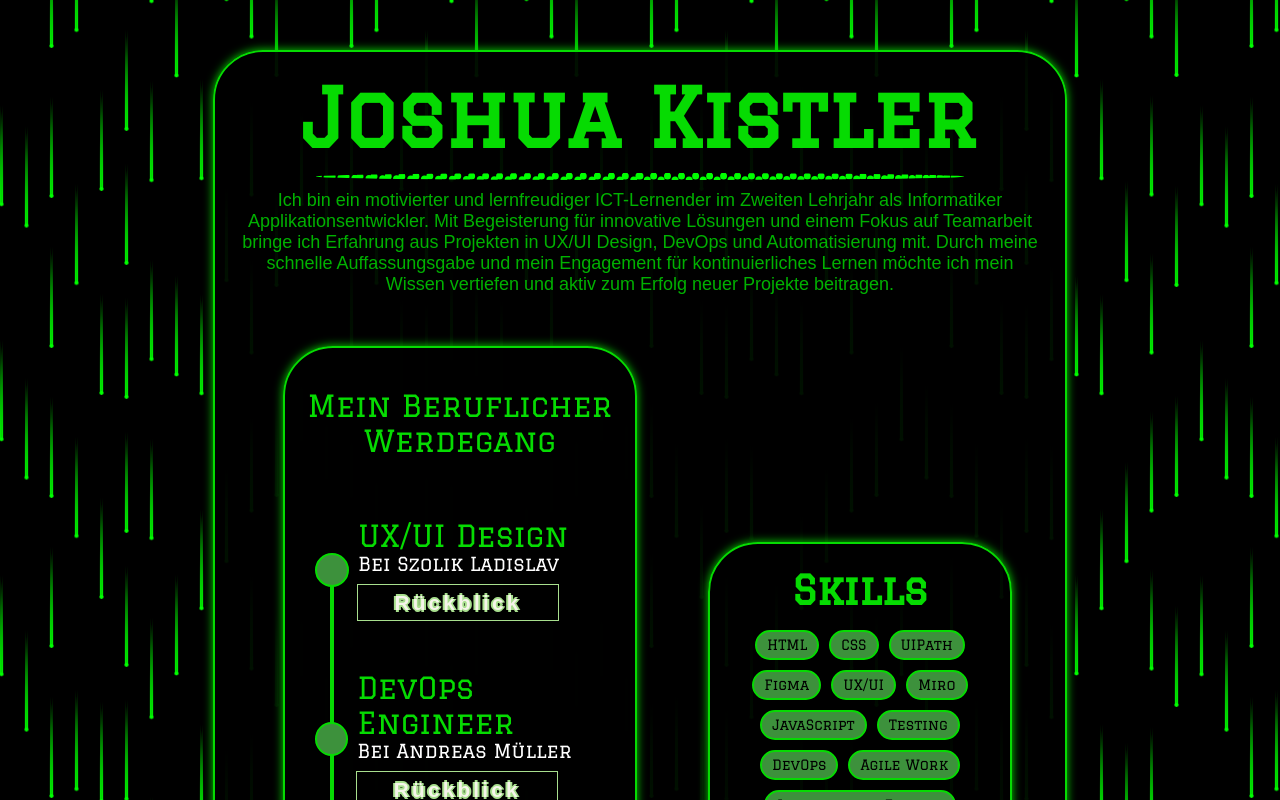
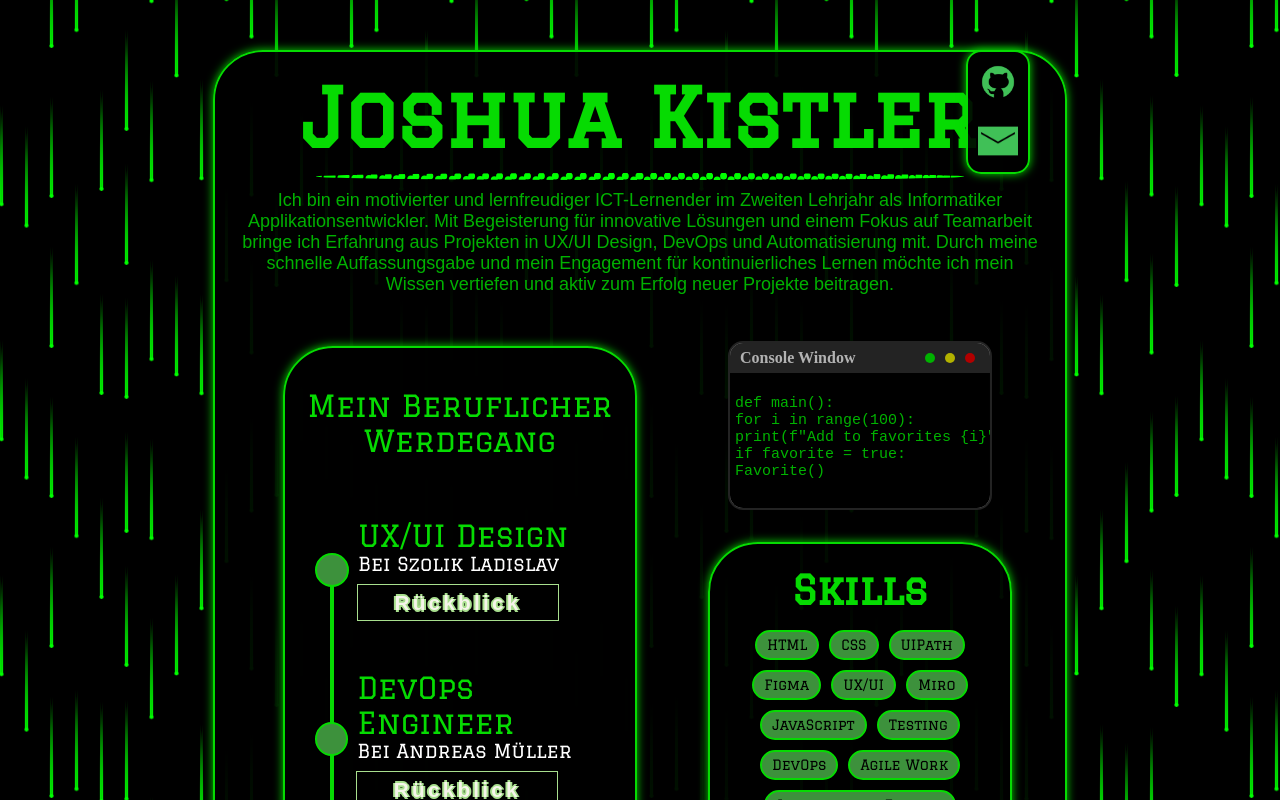
Before and after one commit to JoshuaKistler/myAsite, a plain HTML site: page index.html in a window 1280 px wide. Drawn offline with Linux system fonts and the light colour scheme.

Commit message:
finished

```diff
--- a/index.html
+++ b/index.html
@@ -12,7 +12,14 @@
 </head>
 <body>
   <div class="background">
-
+    <div class="sticky-widget">
+      <a href="https://github.com/JoshuaKistler" target="_blank" class="sticky-icon">
+        <img src="github.png" alt="GitHub Logo">
+      </a>
+      <a href="mailto:Joshua.Kistler@swisscom.com" class="sticky-icon">
+        <img src="icons8-mail-100.png" alt="Mail Logo">
+      </a>
+    </div>
     <div class="content">
       <div class="widget">
         <div class="widget-content">
--- a/styles.css
+++ b/styles.css
@@ -182,7 +182,7 @@ More comprehensive version at shenanigans.shoghisimon.ca/collection/css-rain-bg/
 .widget {
   width: 100%;
   max-width: 850px;
-  height: 2000px;
+  height: 1900px;
   background: rgba(0, 0, 0, 0.9); /* 90% transparency */
   border: 2px solid #06DB02; /* Border color */
   border-radius: 50px; /* Rounded corners */
@@ -257,7 +257,7 @@ More comprehensive version at shenanigans.shoghisimon.ca/collection/css-rain-bg/
   margin: 50px auto; /* Center the window and add margin for spacing */
   z-index: 3;
   right: -220px;
-  top: -1900px;
+  top: -2765px;
 }
 
 .window-title {
@@ -746,8 +746,7 @@ More comprehensive version at shenanigans.shoghisimon.ca/collection/css-rain-bg/
 
 /* Widget Schultage */
 .widget-schultage {
-  width: 100%;
-  max-width: 1000px;
+  width: 314px;
   height: auto;
   background: rgba(0, 0, 0, 0.9); /* 90% transparency */
   border: 2px solid #06DB02; /* Border color */
@@ -761,7 +760,6 @@ More comprehensive version at shenanigans.shoghisimon.ca/collection/css-rain-bg/
   top: -665px;
   left: -180px;
   height: 90px;
-  width: 280px;
 }
 
 .widget-schultage-title {
@@ -801,7 +799,7 @@ More comprehensive version at shenanigans.shoghisimon.ca/collection/css-rain-bg/
 /* Widget Sprachkenntnisse */
 .widget-sprachkenntnisse {
   width: 100%;
-  max-width: 700px;
+  max-width: 680px;
   height: 145px;
   background: rgba(0, 0, 0, 0.9); /* 90% transparency */
   border: 2px solid #06DB02; /* Border color */
@@ -861,7 +859,7 @@ More comprehensive version at shenanigans.shoghisimon.ca/collection/css-rain-bg/
 /* Widget Hobbys */
 .widget-hobbys {
   width: 100%;
-  max-width: 250px;
+  max-width: 245px;
   height: auto;
   background: rgba(0, 0, 0, 0.9); /* 90% transparency */
   border: 2px solid #06DB02; /* Border color */
@@ -950,3 +948,34 @@ More comprehensive version at shenanigans.shoghisimon.ca/collection/css-rain-bg/
   border: 2px solid #06DB02; /* Border around the image */
   box-shadow: 0 0 10px #06DB02; /* Optional glow effect */
 }
+
+/* Sticky Widget */
+.sticky-widget {
+  position: fixed; /* Fixiert das Widget an einer Position */
+  top: 20px; /* Abstand vom oberen Rand */
+  right: 20px; /* Abstand vom rechten Rand */
+  display: flex;
+  flex-direction: column; /* Icons untereinander anordnen */
+  gap: 15px; /* Abstand zwischen den Icons */
+  background: rgba(0, 0, 0, 0.9); /* Hintergrundfarbe mit Transparenz */
+  border: 2px solid #06DB02; /* Rahmenfarbe */
+  border-radius: 15px; /* Abgerundete Ecken */
+  padding: 10px;
+  box-shadow: 0 0 10px #06DB02; /* Optionaler Leuchteffekt */
+  z-index: 1000; /* Sicherstellen, dass es über anderen Elementen liegt */
+  right: 250px;
+  top: 50px;
+  height: 100px;
+}
+
+.sticky-icon img {
+  width: 40px; /* Größe der Icons */
+  height: 40px;
+  cursor: pointer;
+  transition: transform 0.3s ease, box-shadow 0.3s ease; /* Animation für Hover-Effekt */
+}
+
+.sticky-icon img:hover {
+  transform: scale(1.1); /* Vergrößert das Icon beim Hover */
+  box-shadow: 0 0 10px #06DB02; /* Leuchteffekt beim Hover */
+}
```
Also changed, not shown: github.png (added), icons8-mail-100.png (added).
